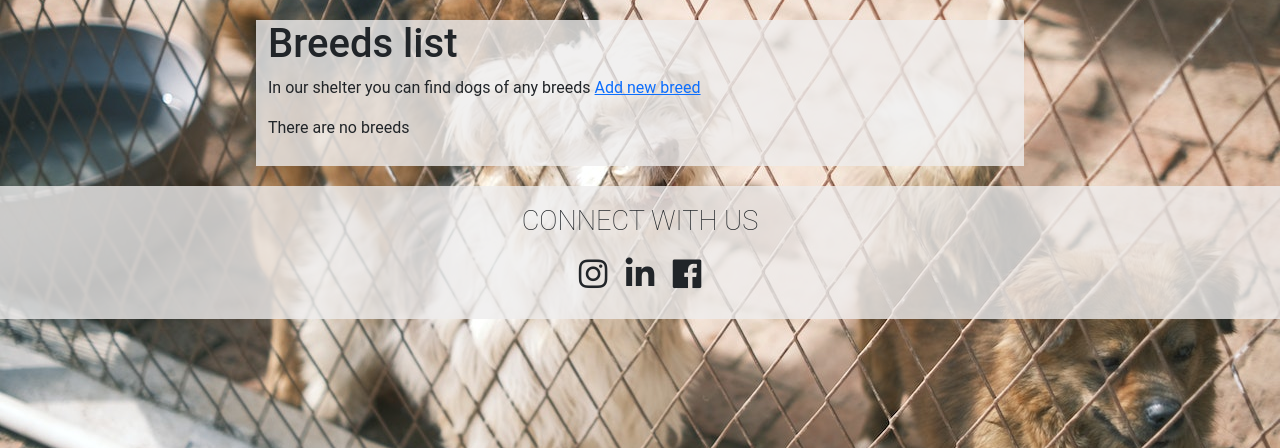
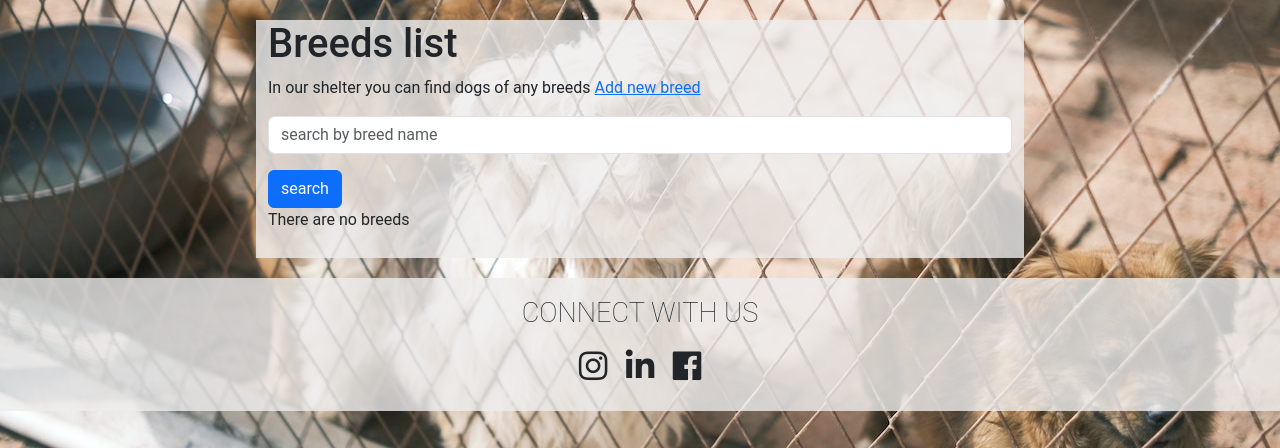
Before and after one commit to OksanaAdamchuk/dog-shelter, a Django app: page /shelter/breeds/ in a window 1280 px wide. Shown: the part 168-616 px from the top of the page. Run offline with Django 4.2, Linux system fonts and the light colour scheme; data that the repository does not hold is empty; some libraries are stand-ins or nearby versions.

Commit message:
add search field to breed list template

```diff
--- a/shelter/forms.py
+++ b/shelter/forms.py
@@ -28,3 +28,12 @@ class CaretakerCreationForm(UserCreationForm):
     class Meta(UserCreationForm.Meta):
         model = Caretaker
         fields = UserCreationForm.Meta.fields + ("first_name", "last_name", "email", "expert_level")
+
+
+class BreedSearchForm(forms.Form):
+    name = forms.CharField(
+        max_length=100,
+        required=False,
+        label="",
+        widget=forms.TextInput(attrs={"placeholder": "search by breed name"})
+    )
--- /dev/null
+++ b/shelter/templatetags/query_transform.py
@@ -0,0 +1,15 @@
+from django import template
+
+register = template.Library()
+
+
+@register.simple_tag
+def query_transform(request, **kwargs):
+    updated = request.GET.copy()
+    for key, value in kwargs.items():
+        if value is not None:
+            updated[key] = value
+        else:
+            updated.pop(key, 0)
+
+    return updated.urlencode()
--- a/shelter/views.py
+++ b/shelter/views.py
@@ -1,9 +1,11 @@
+from typing import Any, Dict
+from django.db.models.query import QuerySet
 from django.http import HttpResponse
 from django.shortcuts import get_object_or_404, redirect, render
 from django.urls import reverse, reverse_lazy
 from django.views import generic
 from django.contrib.auth.mixins import LoginRequiredMixin
-from shelter.forms import CaretakerCreationForm, DogForm
+from shelter.forms import BreedSearchForm, CaretakerCreationForm, DogForm
 
 from shelter.models import Breed, Caretaker, Dog, Vaccination, Vaccine
 
@@ -23,7 +25,23 @@ class BreedListView(generic.ListView):
     model = Breed
     paginate_by = 15
     context_object_name = "breed_list"
-    queryset = Breed.objects.prefetch_related("dogs")
+
+    def get_context_data(self, **kwargs: Any) -> Dict[str, Any]:
+        context = super(BreedListView, self).get_context_data(**kwargs)
+        name = self.request.GET.get("name", "")
+        context["search_form"] = BreedSearchForm(initial={
+              "name": name
+        })
+        return context
+
+    def get_queryset(self) -> QuerySet[Any]:
+        queryset = Breed.objects.prefetch_related("dogs")
+        form = BreedSearchForm(self.request.GET)
+        if form.is_valid():
+            return queryset.filter(
+                name__icontains=form.cleaned_data["name"]
+            )
+        return queryset
 
 
 class BreedDetailView(generic.DetailView):
--- a/templates/includes/pagination.html
+++ b/templates/includes/pagination.html
@@ -1,8 +1,10 @@
+{% load query_transform %}
+
 {% if is_paginated %}
   <ul class="pagination pagination-sm justify-content-center">
     {% if page_obj.has_previous %}
       <li class="page-item">
-        <a href="?page= {{ page_obj.previous_page_number }}" class="page-link">previous</a>
+        <a href="?{% query_transform request page=page_obj.previous_page_number %}" class="page-link">previous</a>
       </li>
     {% endif %}
     <li class="page-item active">
@@ -10,7 +12,7 @@
     </li>
     {% if page_obj.has_next %}
       <li class="page-item">
-        <a href="?page= {{ page_obj.next_page_number }}" class="page-link">next</a>
+        <a href="?{% query_transform request page=page_obj.next_page_number %}" class="page-link">next</a>
       </li>
     {% endif %}
   </ul>
--- a/templates/shelter/breed_list.html
+++ b/templates/shelter/breed_list.html
@@ -1,4 +1,5 @@
 {% extends "base.html" %}
+{% load crispy_forms_filters %}
 
 {% block title %}
   <title>Breeds</title>
@@ -7,6 +8,10 @@
 {% block content %}
   <h1>Breeds list</h1>
   <p>In our shelter you can find dogs of any breeds <span><a href="{% url 'shelter:breed-create' %}">Add new breed</a></span></p>
+  <form action="" method="get" class="form-inline">
+    {{ search_form|crispy }}
+    <input type="submit" value="search" class="btn btn-primary">
+  </form>
   {% if breed_list %}
     <table class="table">
       <tr>
```
Also changed, not shown: shelter/templatetags/__init__.py (added).
